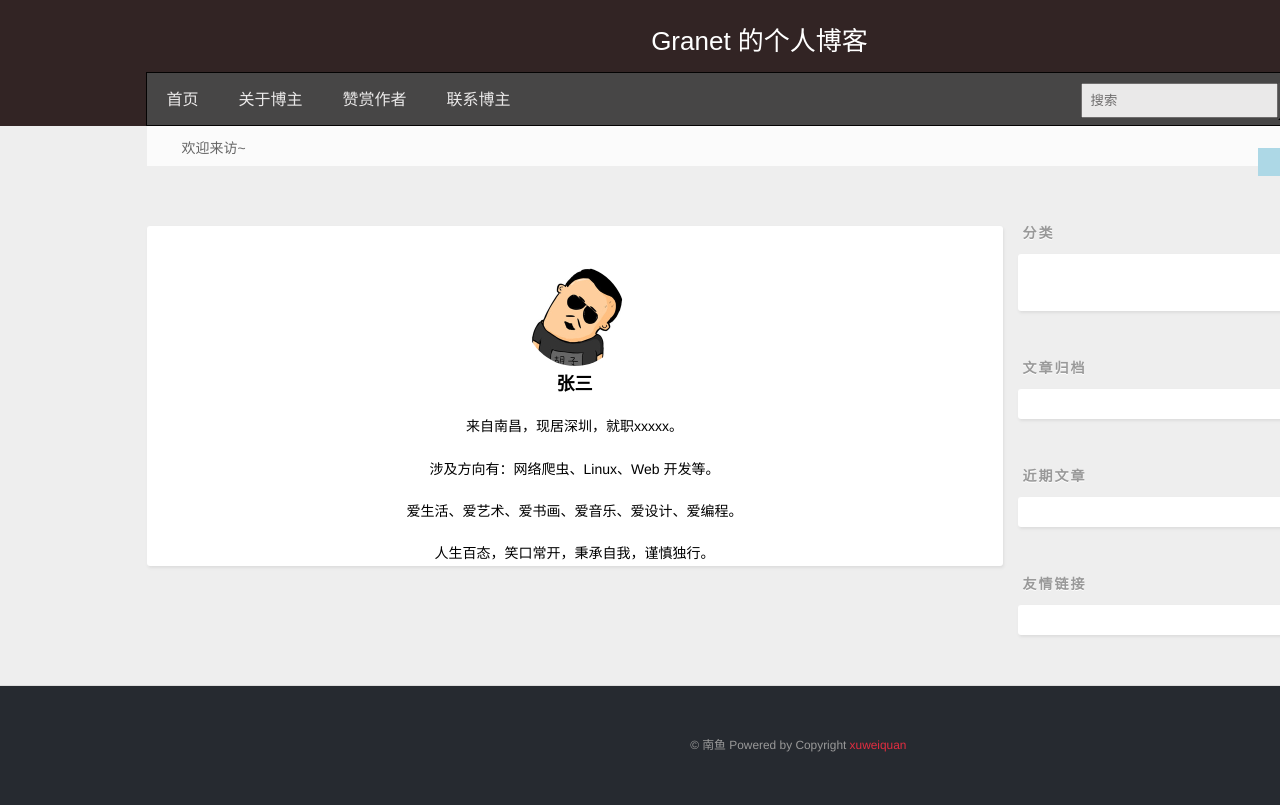
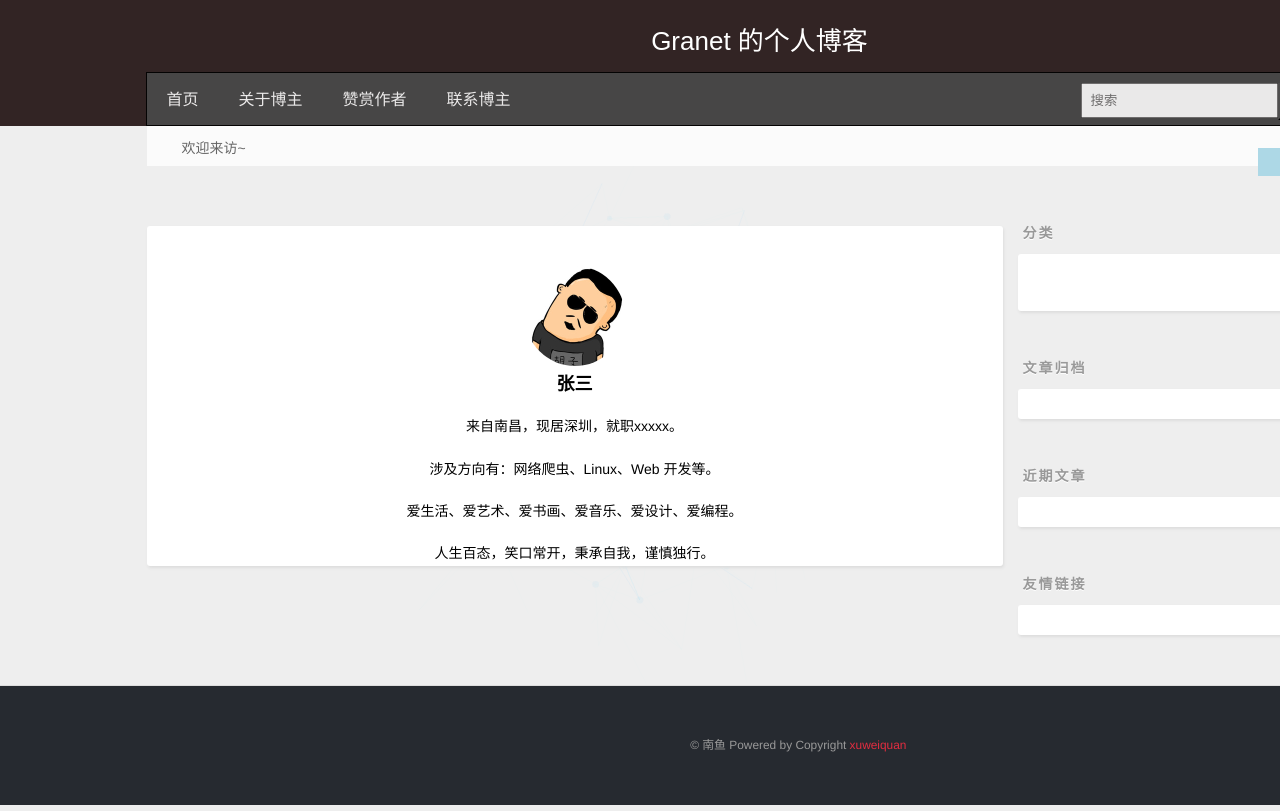
Before and after one commit to anla-xu/Django-blog, a Django app: template templates/aboutcreate.html in a window 1280 px wide; the page is wider, and only the part inside the window is pictured. Run offline with Django 3.2, Linux system fonts and the light colour scheme; the template is opened without the code that fills it, so the values that code supplies are empty; some libraries are stand-ins or nearby versions.

Commit message:
添加全局的蛛网特效

```diff
--- a/static/css/style.css
+++ b/static/css/style.css
@@ -273,7 +273,7 @@ body {
   -ms-transition: 0.2s ease-out;
   transition: 0.2s ease-out;
   z-index: 1;
-  background: #eee;
+  /*background: #eee;*/
 }
 .mobile-nav-on #wrap {
   left: 280px;
--- a/static/js/TweenLite/demo-1.js
+++ b/static/js/TweenLite/demo-1.js
@@ -8,8 +8,8 @@
     addListeners();
 
     function initHeader() {
-        width = window.innerWidth;
-        height = window.innerHeight;
+        width = $(window).width();
+        height = $(document).height();
         target = {x: width/2, y: height/2};
 
         largeHeader = document.getElementById('large-header');
@@ -97,8 +97,8 @@
     }
 
     function resize() {
-        width = window.innerWidth;
-        height = window.innerHeight;
+        width = $(window).width();
+        height = $(document).height();
         largeHeader.style.height = height+'px';
         canvas.width = width;
         canvas.height = height;
--- a/templates/base.html
+++ b/templates/base.html
@@ -18,8 +18,8 @@
 
 </head>
 <body  class="logobg_style">
-{#<div id="large-header" class="large-header login-page">#}
-{#  		<canvas id="demo-canvas" width="1590" height="711"></canvas>#}
+<div id="large-header" class="large-header login-page">
+  		<canvas id="demo-canvas" width="1519"></canvas>
     <div id="main_con" style="width:1519px">
     {% csrf_token %}
         <div id="wrap" style="width:1519px">
@@ -34,7 +34,7 @@
         <img id="gotoTop" src="/media/imgs/return.jpg" alt="">
         </div>
     </div>
-{#</div>#}
+</div>
 
 
 <script src="/static/TweenLite/TweenLite.min.js"></script>
```
Also changed, not shown: templates/userlike.html (+0 -63 lines). Lines whose indentation alone changed are shown as unchanged.
